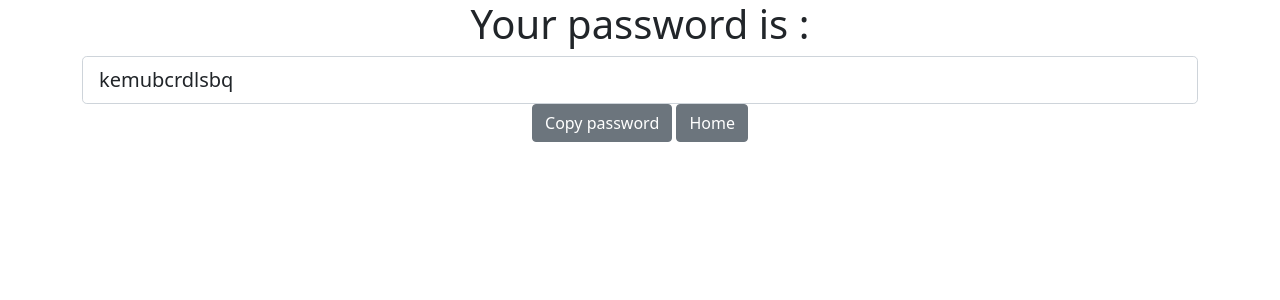
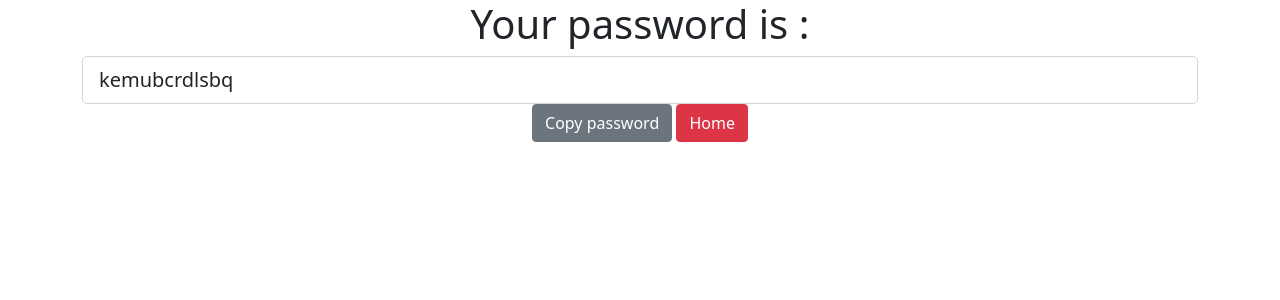
Before and after one commit to aytekinet/django3-password-generator, a Django app: page /password/ in a window 1280 px wide. Shown: the top 300 px of the page. Run offline with Django 4.2, Linux system fonts and the light colour scheme.

Commit message:
buttons changes

```diff
--- a/generator/templates/generator/password.html
+++ b/generator/templates/generator/password.html
@@ -7,7 +7,7 @@
     <h1>Your password is :</h1>
     <input class="form-control form-control-lg" type="text" value="{{ password }}" id="myInput">
     <button class="btn btn-secondary"onclick="myFunction()">Copy password</button>
-    <a href="{% url 'home' %}" class="btn btn-secondary">Home</a>
+    <a href="{% url 'home' %}" class="btn btn-danger">Home</a>
 
 </div>
 {% endblock %}
```
